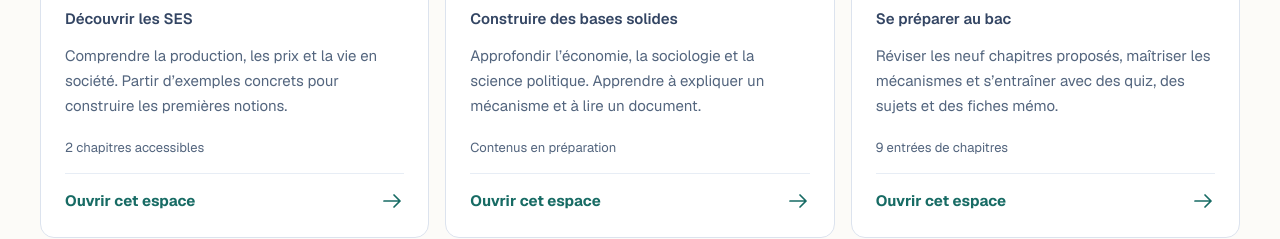
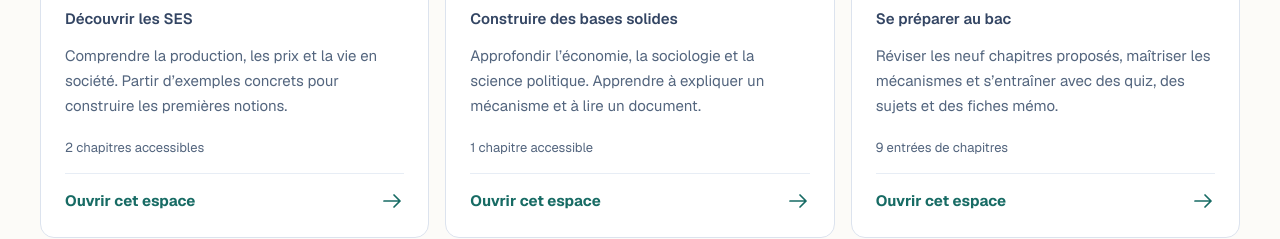
Before and after one commit to menceco-dakasier/capses, a Next.js app: page / in a window 1280 px wide. Shown: the part 780-1019 px from the top of the page. Built offline with nearby package versions, Linux system fonts and the light colour scheme.

Commit message:
Complete la Seconde et illustre les accueils de niveaux

```diff
--- a/src/app/home-sections.tsx
+++ b/src/app/home-sections.tsx
@@ -32,7 +32,7 @@ export function SESVisual() {
 
 const LEVELS = [
   { name: "Seconde", line: "Découvrir les SES", description: "Comprendre la production, les prix et la vie en société. Partir d’exemples concrets pour construire les premières notions.", status: "2 chapitres accessibles", href: "/seconde", accent: "#0f766e", kind: "globe" as const },
-  { name: "Première", line: "Construire des bases solides", description: "Approfondir l’économie, la sociologie et la science politique. Apprendre à expliquer un mécanisme et à lire un document.", status: "Contenus en préparation", href: "/premiere", accent: "#875717", kind: "book" as const },
+  { name: "Première", line: "Construire des bases solides", description: "Approfondir l’économie, la sociologie et la science politique. Apprendre à expliquer un mécanisme et à lire un document.", status: "1 chapitre accessible", href: "/premiere", accent: "#875717", kind: "book" as const },
   { name: "Terminale", line: "Se préparer au bac", description: "Réviser les neuf chapitres proposés, maîtriser les mécanismes et s’entraîner avec des quiz, des sujets et des fiches mémo.", status: "9 entrées de chapitres", href: "/terminale", accent: "#1d4ed8", kind: "chart" as const },
   { name: "BTS CEJM", line: "Relier le cours à l’entreprise", description: "Mobiliser l’économie, le droit et le management pour comprendre les décisions des entreprises et analyser leurs situations.", status: "Espace en construction", href: "/bts-cejm", accent: "#62408b", kind: "book" as const },
 ];
```
